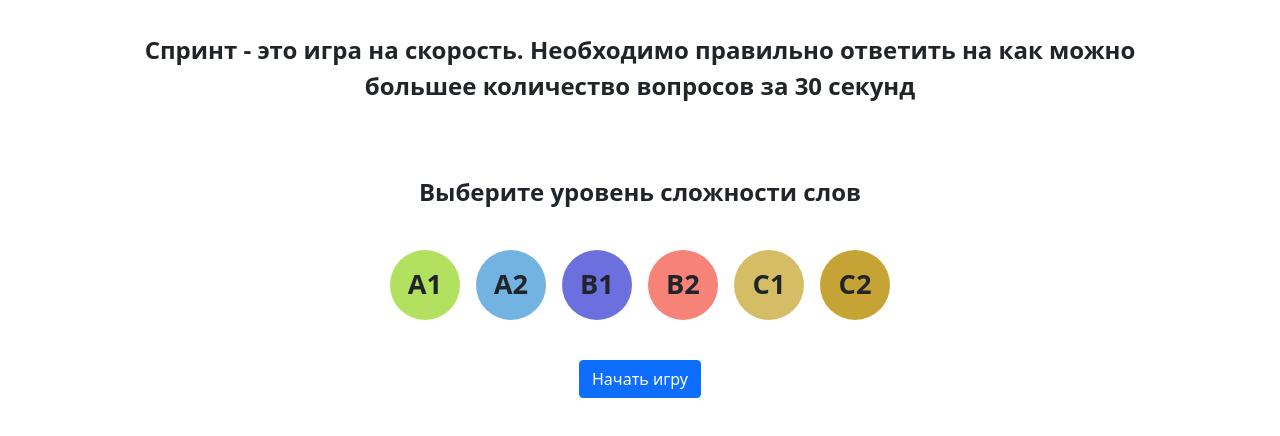
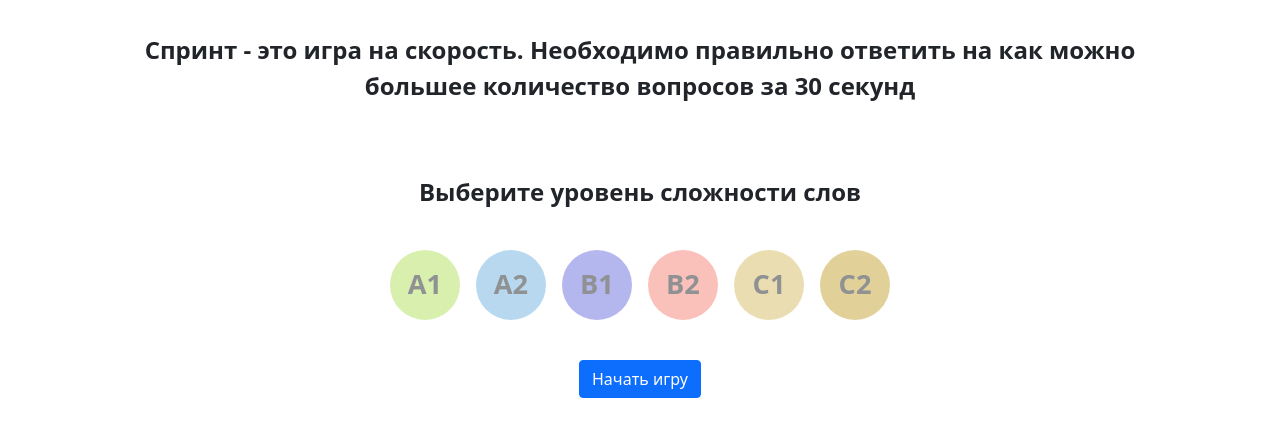
Before and after one commit to SergRudovich/rslang, a React app: page /sprint in a window 1280 px wide. Shown: the part 252-688 px from the top of the page. Built offline with nearby package versions, Linux system fonts and the light colour scheme.

Commit message:
feat: add select level component in sprint game

```diff
--- a/src/components/SprintGame/SelectLevel/SelectLevel.css
+++ b/src/components/SprintGame/SelectLevel/SelectLevel.css
@@ -20,5 +20,6 @@
 }
 
 .sprint-level-container div:hover {
-  transform: scale(1.2);
+  opacity: 1 !important;
+  transform: scale(1.2) !important;
 }
--- a/src/components/SprintGame/SelectLevel/SelectLevel.js
+++ b/src/components/SprintGame/SelectLevel/SelectLevel.js
@@ -1,36 +1,58 @@
 import './SelectLevel.css';
-import React from 'react';
+import React, { useState } from 'react';
 import { CATEGORY_COLOR } from '../../../data/const';
 
-function SelectLevel({handleSelectLevel}) {
+function SelectLevel({ handleSelectLevel }) {
+
+  const [category, setCategory] = useState([
+    { id: 0, category: 'A1', isActive: false },
+    { id: 1, category: 'A2', isActive: false },
+    { id: 2, category: 'B1', isActive: false },
+    { id: 3, category: 'B2', isActive: false },
+    { id: 4, category: 'C1', isActive: false },
+    { id: 5, category: 'C2', isActive: false },
+  ]);
+
+  const handleClick = (id) => {
+    const newCategory = category.map(cat => {
+      if (cat.id === id) {
+        cat.isActive = true;
+      } else {
+        cat.isActive = false;
+      }
+      return cat;
+    });
+    setCategory(newCategory);
+    console.log(id)
+  }
+
+  const CatItem = ({ id, category, isActive, handleClick }) => {
+    const click = () => {
+      handleClick(id)
+    }
+    return (
+      <div
+        style={{
+          backgroundColor: `${CATEGORY_COLOR[id]}`,
+          opacity: (isActive) ? '1' : `0.5`,
+          transform: (isActive) ? 'scale(1.2)' : 'scale(1)'
+        }}
+        onClick={click}
+      >{category}</div>
+    )
+  }
 
   return (
     <div className='sprint-level-container'>
-      <div
-        style={{
-          backgroundColor: `${CATEGORY_COLOR[0]}`
-        }}
-        dataLevel='0'
-      >A1</div>
-      <div
-        style={{
-          backgroundColor: `${CATEGORY_COLOR[1]}`
-        }}>A2</div>
-      <div
-        style={{
-          backgroundColor: `${CATEGORY_COLOR[2]}`
-        }}>B1</div>
-      <div
-        style={{
-          backgroundColor: `${CATEGORY_COLOR[3]}`
-        }}>B2</div>
-      <div style={{
-        backgroundColor: `${CATEGORY_COLOR[4]}`
-      }}>C1</div>
-      <div
-        style={{
-          backgroundColor: `${CATEGORY_COLOR[5]}`
-        }}>C2</div>
+      {category.map(cat =>
+        <CatItem
+          key={cat.id}
+          id={cat.id}
+          category={cat.category}
+          isActive={cat.isActive}
+          handleClick={handleClick}
+        />
+      )}
     </div>
   );
 }
```
